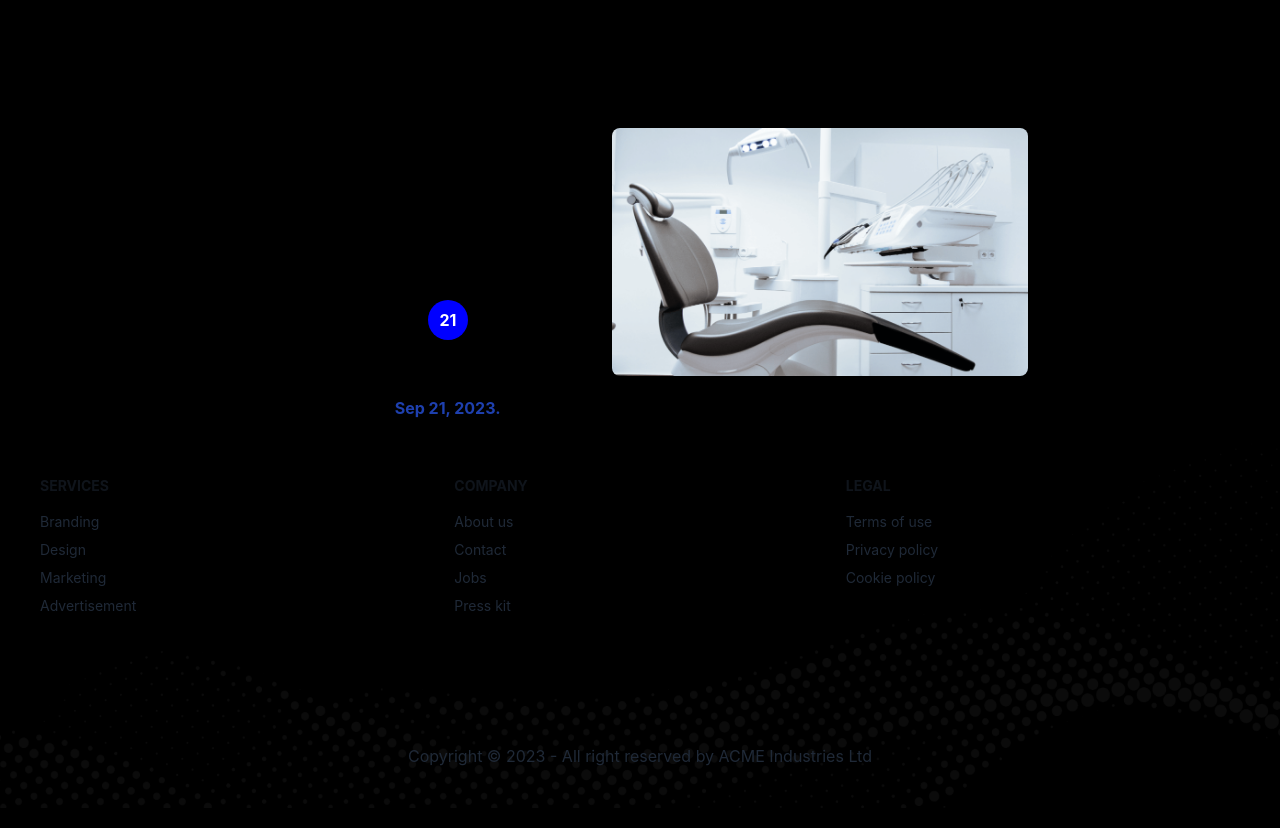
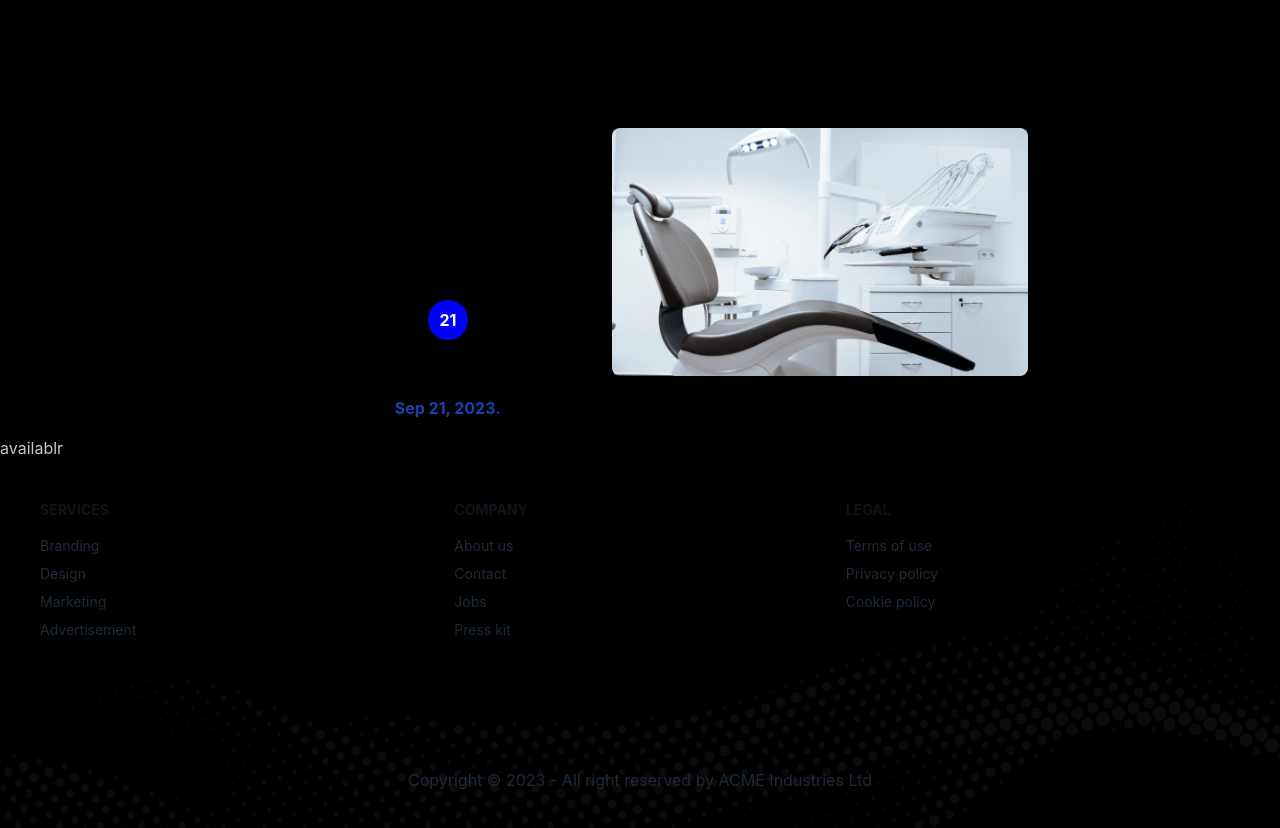
Before and after one commit to Ikramul-Mahin/doctors-portal-clientside, a React (Create React App) app: page /appointment in a window 1280 px wide. Shown: the top 828 px of the page. Built offline with nearby package versions, Linux system fonts and the light colour scheme.

Commit message:
appointment

```diff
--- a/src/pages/Appoinement/Appoinement/Appoinement.js
+++ b/src/pages/Appoinement/Appoinement/Appoinement.js
@@ -1,10 +1,12 @@
 import React from 'react';
 import AppointmentBanner from '../AppointmentBanner.js/AppointmentBanner';
+import AvailableAppointments from '../AvailableAppointments/AvailableAppointments';
 
 const Appoinement = () => {
     return (
         <div>
             <AppointmentBanner></AppointmentBanner>
+            <AvailableAppointments></AvailableAppointments>
         </div>
     );
 };
--- /dev/null
+++ b/src/pages/Appoinement/AvailableAppointments/AvailableAppointments.js
@@ -0,0 +1,11 @@
+import React from 'react';
+
+const AvailableAppointments = () => {
+    return (
+        <div>
+            <h1>availablr</h1>
+        </div>
+    );
+};
+
+export default AvailableAppointments;
```
